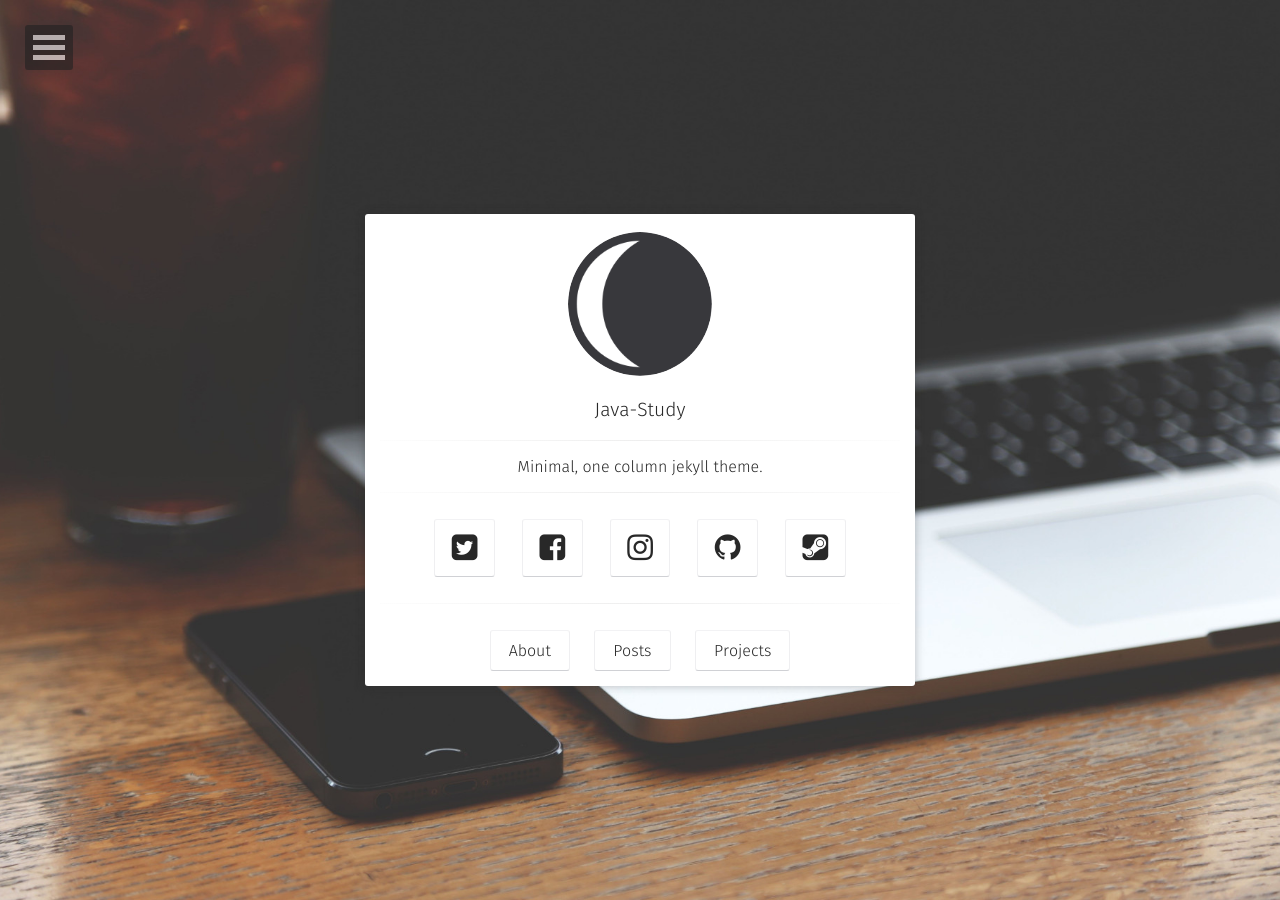
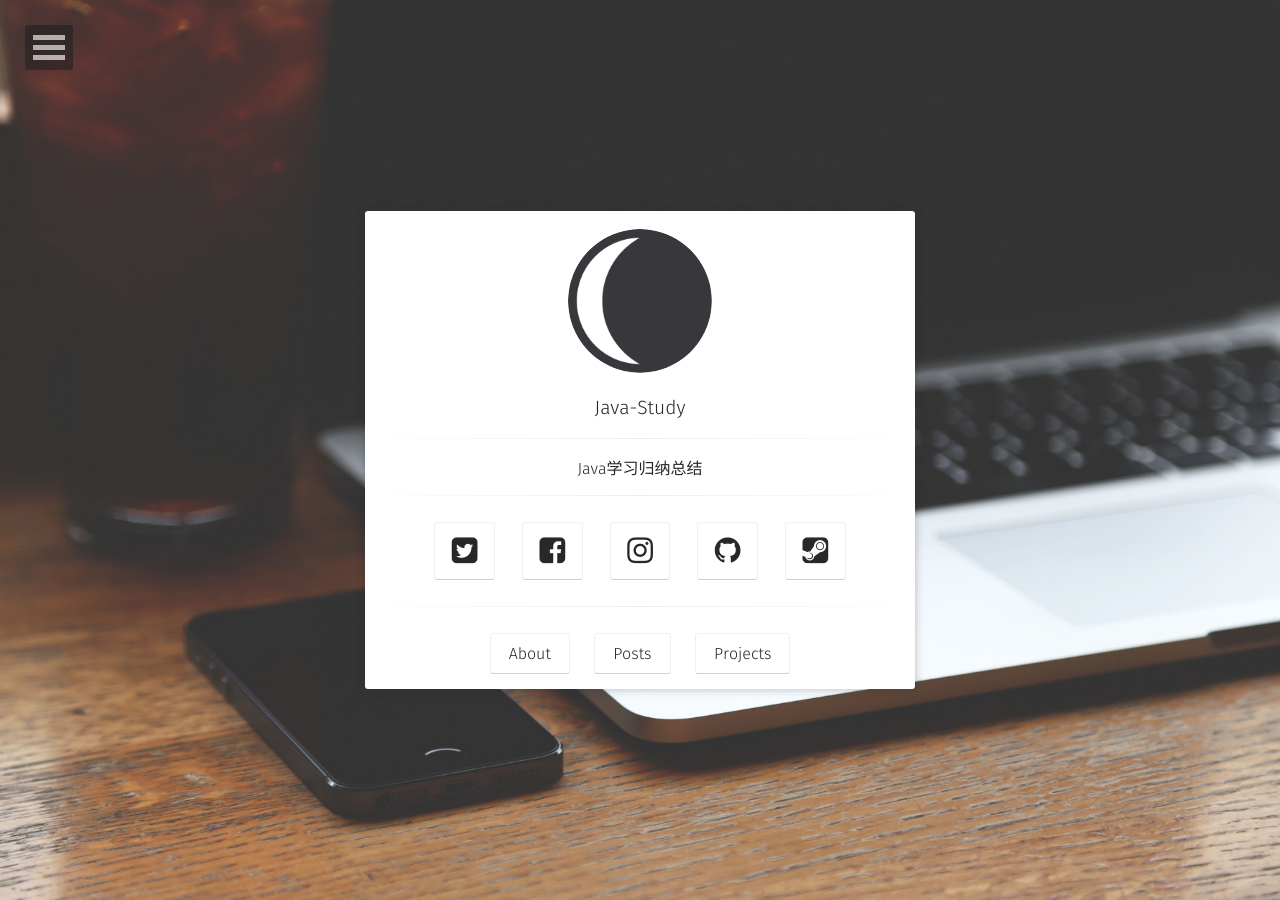
Before and after one commit to jackieliutao/javaStudyRoute, a Jekyll site: the page built from index.html, in a window 1280 px wide. Built offline with Jekyll 4.4.1, drawn with Linux system fonts in a browser that asks for light colours; some web fonts are replaced.

Commit message:
update
update

```diff
--- a/_config.yml
+++ b/_config.yml
@@ -1,6 +1,6 @@
 # Site
 title:              Java-Study
-bio:                'Minimal, one column jekyll theme.'
+bio:                'Java学习归纳总结'
 description:        "Java学习归纳总结"
 reading_time:       true
 words_per_minute:   200
```
